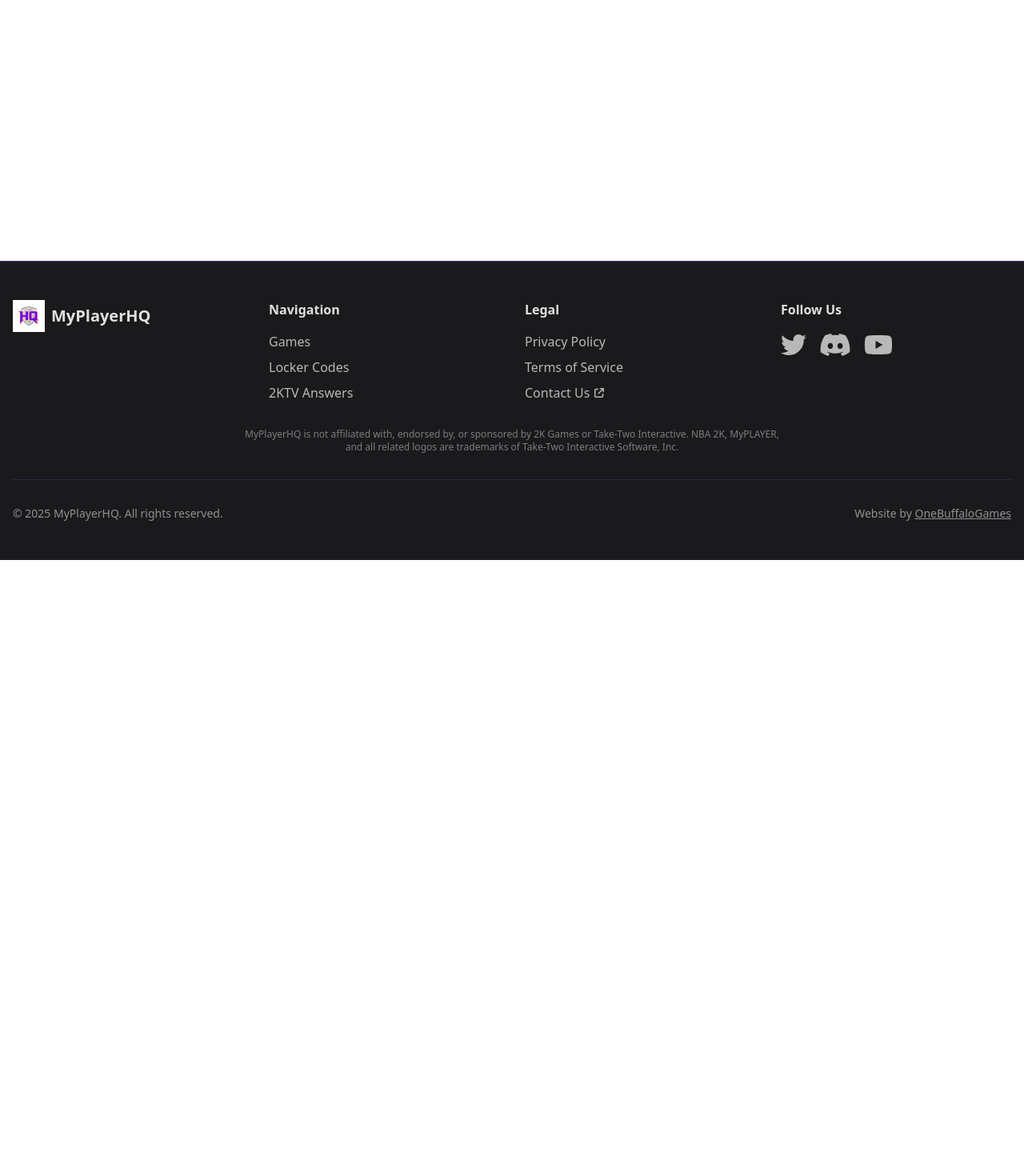
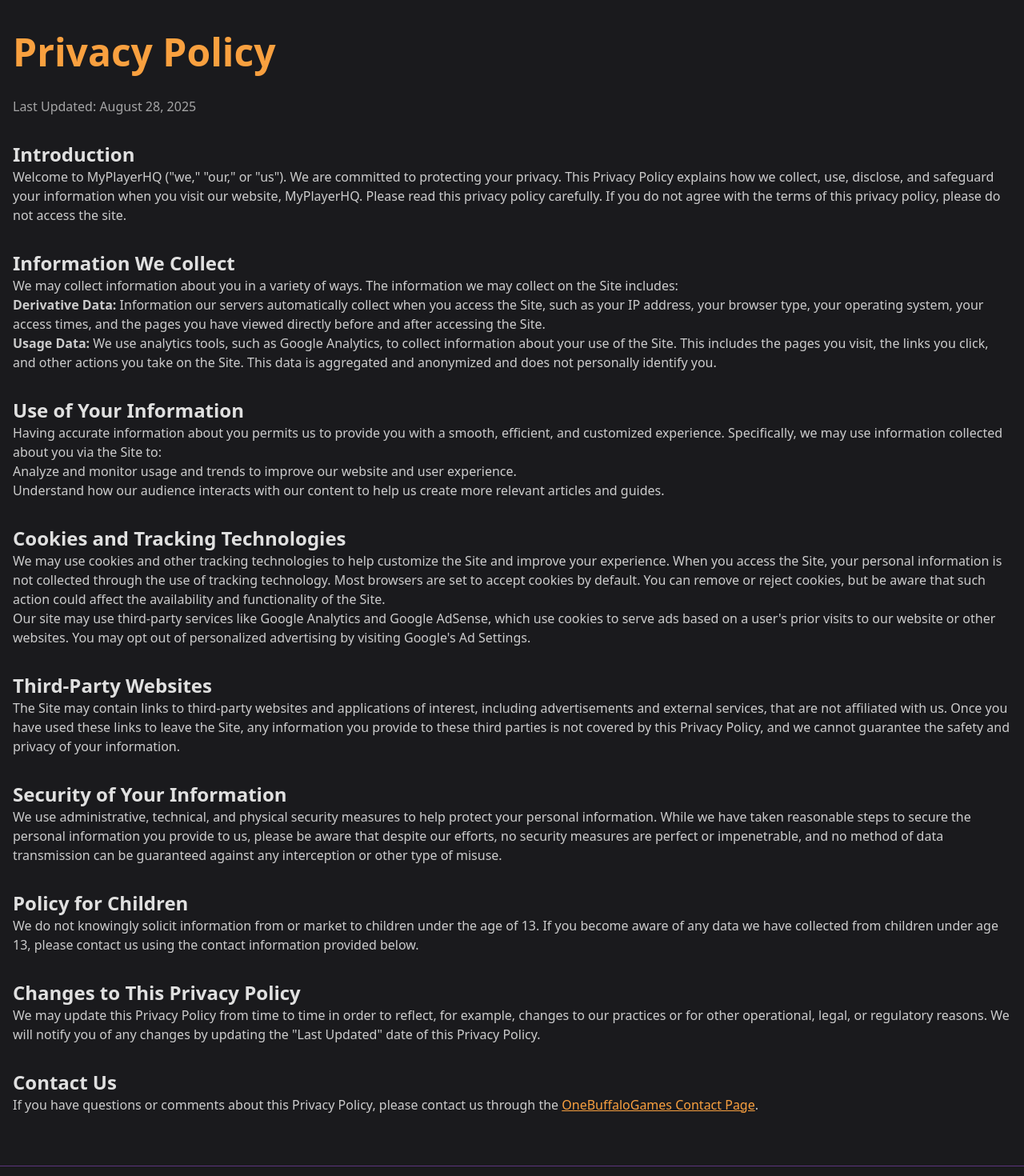
Before and after one commit to OneBuffaloLabs/myplayer-hq, a Next.js app: page /privacy in a window 1280 px wide. Before the commit this address had no page. Shown: the part 100-1570 px from the top of the page at 80% size. Before the commit the page ends 800 px from the top, so only its background shows below. Built offline with nearby package versions, Linux system fonts and the light colour scheme.

Commit message:
Created privacy policy page

```diff
--- /dev/null
+++ b/src/app/privacy/page.tsx
@@ -0,0 +1,127 @@
+import { Metadata } from 'next';
+import Link from 'next/link';
+import { generateMetadata } from '@/utils/metadata';
+
+export const metadata: Metadata = generateMetadata({
+  title: 'Privacy Policy',
+  description:
+    'Privacy Policy for MyPlayerHQ, your ultimate resource for NBA 2K builds, badges, and animations.',
+});
+
+export default function PrivacyPolicyPage() {
+  return (
+    <div className="bg-background text-text min-h-screen">
+      <div className="container mx-auto px-4 py-16">
+        <h1 className="text-4xl md:text-5xl font-bold text-primary mb-8">Privacy Policy</h1>
+        <div className="prose prose-invert max-w-none text-text/90">
+          <p className="text-text/70">Last Updated: August 28, 2025</p>
+
+          <h2 className="text-2xl font-bold text-text mt-8">Introduction</h2>
+          <p>
+            Welcome to MyPlayerHQ ("we," "our," or "us"). We are committed to protecting your
+            privacy. This Privacy Policy explains how we collect, use, disclose, and safeguard your
+            information when you visit our website, MyPlayerHQ. Please read this privacy policy
+            carefully. If you do not agree with the terms of this privacy policy, please do not
+            access the site.
+          </p>
+
+          <h2 className="text-2xl font-bold text-text mt-8">Information We Collect</h2>
+          <p>
+            We may collect information about you in a variety of ways. The information we may
+            collect on the Site includes:
+          </p>
+          <ul>
+            <li>
+              <strong>Derivative Data:</strong> Information our servers automatically collect when
+              you access the Site, such as your IP address, your browser type, your operating
+              system, your access times, and the pages you have viewed directly before and after
+              accessing the Site.
+            </li>
+            <li>
+              <strong>Usage Data:</strong> We use analytics tools, such as Google Analytics, to
+              collect information about your use of the Site. This includes the pages you visit, the
+              links you click, and other actions you take on the Site. This data is aggregated and
+              anonymized and does not personally identify you.
+            </li>
+          </ul>
+
+          <h2 className="text-2xl font-bold text-text mt-8">Use of Your Information</h2>
+          <p>
+            Having accurate information about you permits us to provide you with a smooth,
+            efficient, and customized experience. Specifically, we may use information collected
+            about you via the Site to:
+          </p>
+          <ul>
+            <li>
+              Analyze and monitor usage and trends to improve our website and user experience.
+            </li>
+            <li>
+              Understand how our audience interacts with our content to help us create more relevant
+              articles and guides.
+            </li>
+          </ul>
+
+          <h2 className="text-2xl font-bold text-text mt-8">Cookies and Tracking Technologies</h2>
+          <p>
+            We may use cookies and other tracking technologies to help customize the Site and
+            improve your experience. When you access the Site, your personal information is not
+            collected through the use of tracking technology. Most browsers are set to accept
+            cookies by default. You can remove or reject cookies, but be aware that such action
+            could affect the availability and functionality of the Site.
+          </p>
+          <p>
+            Our site may use third-party services like Google Analytics and Google AdSense, which
+            use cookies to serve ads based on a user's prior visits to our website or other
+            websites. You may opt out of personalized advertising by visiting Google's Ad Settings.
+          </p>
+
+          <h2 className="text-2xl font-bold text-text mt-8">Third-Party Websites</h2>
+          <p>
+            The Site may contain links to third-party websites and applications of interest,
+            including advertisements and external services, that are not affiliated with us. Once
+            you have used these links to leave the Site, any information you provide to these third
+            parties is not covered by this Privacy Policy, and we cannot guarantee the safety and
+            privacy of your information.
+          </p>
+
+          <h2 className="text-2xl font-bold text-text mt-8">Security of Your Information</h2>
+          <p>
+            We use administrative, technical, and physical security measures to help protect your
+            personal information. While we have taken reasonable steps to secure the personal
+            information you provide to us, please be aware that despite our efforts, no security
+            measures are perfect or impenetrable, and no method of data transmission can be
+            guaranteed against any interception or other type of misuse.
+          </p>
+
+          <h2 className="text-2xl font-bold text-text mt-8">Policy for Children</h2>
+          <p>
+            We do not knowingly solicit information from or market to children under the age of 13.
+            If you become aware of any data we have collected from children under age 13, please
+            contact us using the contact information provided below.
+          </p>
+
+          <h2 className="text-2xl font-bold text-text mt-8">Changes to This Privacy Policy</h2>
+          <p>
+            We may update this Privacy Policy from time to time in order to reflect, for example,
+            changes to our practices or for other operational, legal, or regulatory reasons. We will
+            notify you of any changes by updating the "Last Updated" date of this Privacy Policy.
+          </p>
+
+          <h2 className="text-2xl font-bold text-text mt-8">Contact Us</h2>
+          <p>
+            If you have questions or comments about this Privacy Policy, please contact us through
+            the{' '}
+            <Link
+              href="https://onebuffalogames.com/contact/"
+              target="_blank"
+              rel="noopener noreferrer"
+              className="text-primary underline">
+              OneBuffaloGames Contact Page
+            </Link>
+            .
+          </p>
+        </div>
+      </div>
+    </div>
+  );
+}
--- a/src/components/Footer.tsx
+++ b/src/components/Footer.tsx
@@ -1,5 +1,4 @@
-// src/components/Footer.tsx
-'use client'; // Required for using new Date() for dynamic year
+'use client';
 
 import Link from 'next/link';
 import Image from 'next/image';
```
